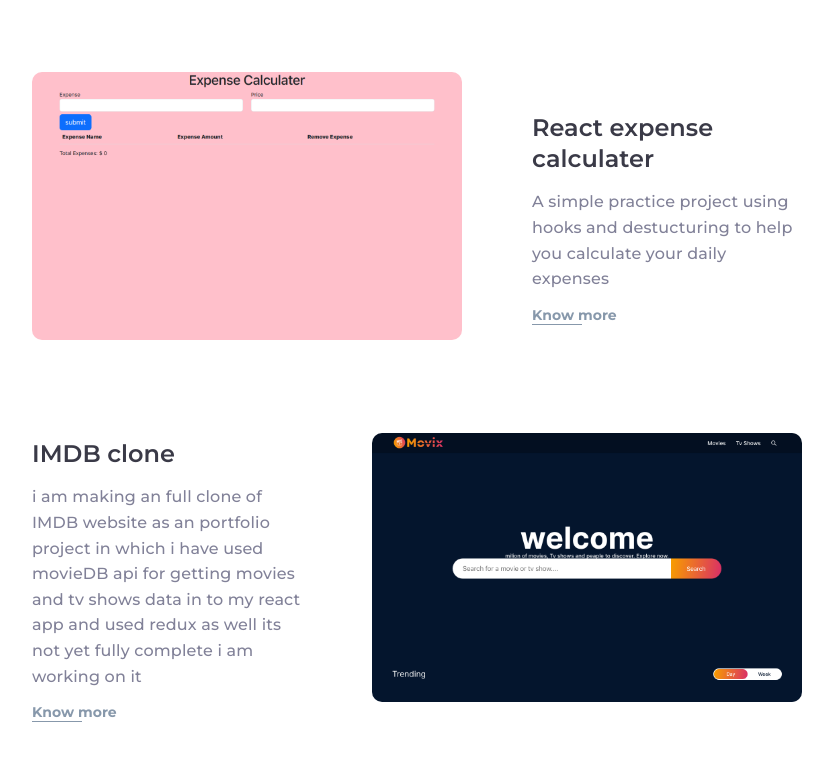
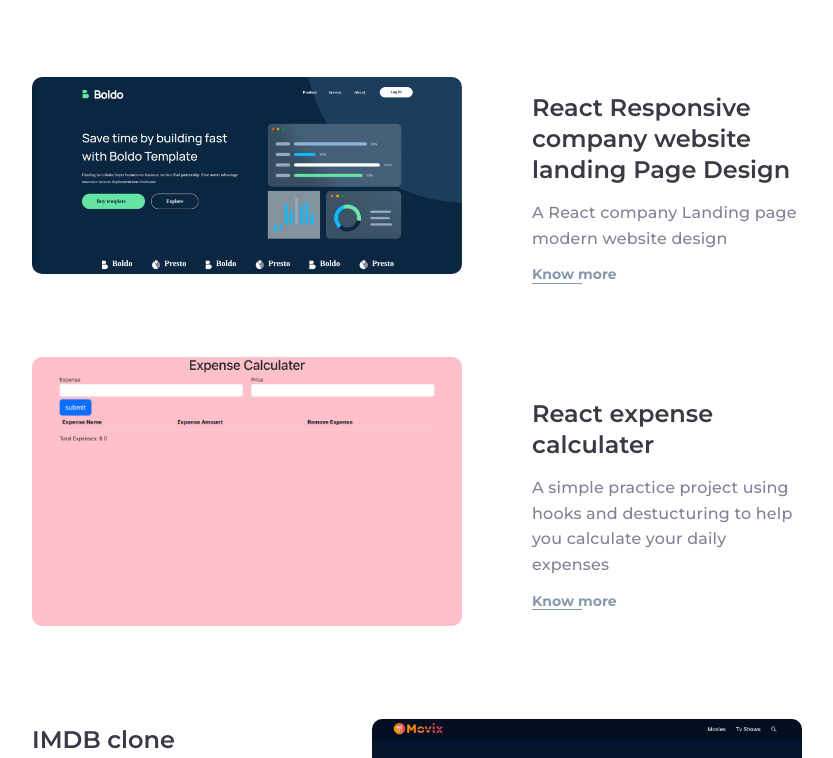
Before and after one commit to TahaAhmed63/Taha_portfolio, a plain HTML site: page index.html in a window 1280 px wide. Shown: the part 2780-3538 px from the top of the page, without its empty margins (223-1056 px from the left). Drawn offline with Linux system fonts and the light colour scheme; files whose address does not match are found by name.

Commit message:
first-commit

```diff
--- a/index.html
+++ b/index.html
@@ -192,6 +192,18 @@
         </div>
         <div class="flex-inner align-center">
           <div class="f-image wow">
+            <img class="img-fluid" src="images/BoldoWeb.png" alt="Feature">
+          </div>
+          <div class="f-text">
+            <div class="left-content">
+              <h2>React Responsive company website landing Page Design</h2>
+              <p>A React company Landing page modern website design  </p>
+              <a href="https://boldo-react.vercel.app/" target="_blank">Know more</a>
+            </div>
+          </div>
+        </div>
+        <div class="flex-inner align-center">
+          <div class="f-image wow">
             <img class="img-fluid" src="images/expensecalc.png" alt="Feature">
           </div>
           <div class="f-text">
@@ -215,8 +227,10 @@
             </div>
           </div>
         </div>
+
       </div>
     </div>
+
 
 
 
```
Also changed, not shown: images/BoldoWeb.png (added).
